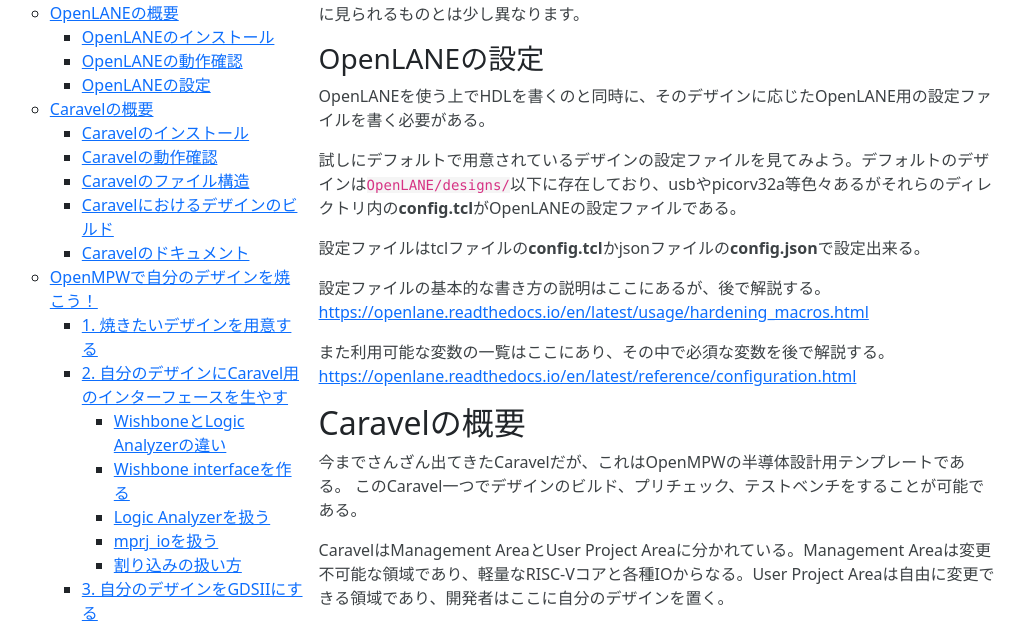
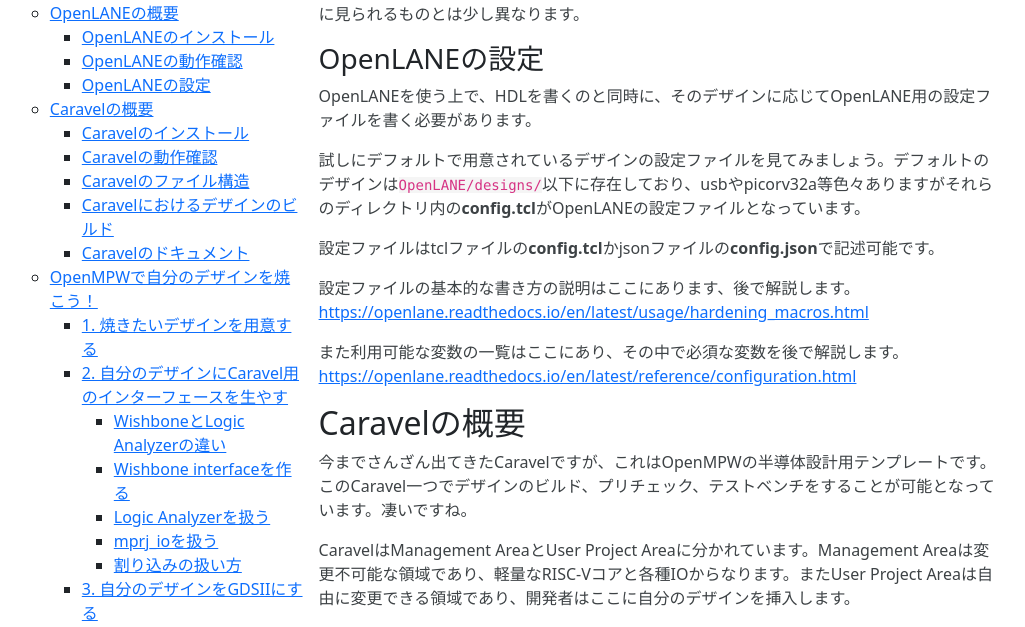
Before and after one commit to Cra2yPierr0t/Cra2yPierr0t.github.io, a Jekyll site: the page built from OpenMPW.md, in a window 1280 px wide and 1400 px high, scrolled down 4160 px. Shown: the part 175-802 px from the top of the window, without its empty margins (27-1052 px from the left). Built offline with Jekyll 4.4.1, drawn with Linux system fonts in a browser that asks for light colours; some of the changed text lies outside the part shown.

Commit message:
add keigo2

````diff
--- a/OpenMPW.md
+++ b/OpenMPW.md
@@ -142,34 +142,34 @@
 この画像は回路が生成されている感を感じるためにデキャップセルを非表示にしており、実際に見られるものとは少し異なります。
 
 ### OpenLANEの設定
-OpenLANEを使う上でHDLを書くのと同時に、そのデザインに応じたOpenLANE用の設定ファイルを書く必要がある。
+OpenLANEを使う上で、HDLを書くのと同時に、そのデザインに応じてOpenLANE用の設定ファイルを書く必要があります。
 
-試しにデフォルトで用意されているデザインの設定ファイルを見てみよう。デフォルトのデザインは`OpenLANE/designs/`以下に存在しており、usbやpicorv32a等色々あるがそれらのディレクトリ内の**config.tcl**がOpenLANEの設定ファイルである。
+試しにデフォルトで用意されているデザインの設定ファイルを見てみましょう。デフォルトのデザインは`OpenLANE/designs/`以下に存在しており、usbやpicorv32a等色々ありますがそれらのディレクトリ内の**config.tcl**がOpenLANEの設定ファイルとなっています。
 
-設定ファイルはtclファイルの**config.tcl**かjsonファイルの**config.json**で設定出来る。
+設定ファイルはtclファイルの**config.tcl**かjsonファイルの**config.json**で記述可能です。
 
-設定ファイルの基本的な書き方の説明はここにあるが、後で解説する。
+設定ファイルの基本的な書き方の説明はここにあります、後で解説します。
 [https://openlane.readthedocs.io/en/latest/usage/hardening_macros.html](https://openlane.readthedocs.io/en/latest/usage/hardening_macros.html)
 
-また利用可能な変数の一覧はここにあり、その中で必須な変数を後で解説する。
+また利用可能な変数の一覧はここにあり、その中で必須な変数を後で解説します。
 [https://openlane.readthedocs.io/en/latest/reference/configuration.html](https://openlane.readthedocs.io/en/latest/reference/configuration.html)
 
 ## Caravelの概要
-今までさんざん出てきたCaravelだが、これはOpenMPWの半導体設計用テンプレートである。
-このCaravel一つでデザインのビルド、プリチェック、テストベンチをすることが可能である。
+今までさんざん出てきたCaravelですが、これはOpenMPWの半導体設計用テンプレートです。
+このCaravel一つでデザインのビルド、プリチェック、テストベンチをすることが可能となっています。凄いですね。
 
-CaravelはManagement AreaとUser Project Areaに分かれている。Management Areaは変更不可能な領域であり、軽量なRISC-Vコアと各種IOからなる。User Project Areaは自由に変更できる領域であり、開発者はここに自分のデザインを置く。
+CaravelはManagement AreaとUser Project Areaに分かれています。Management Areaは変更不可能な領域であり、軽量なRISC-Vコアと各種IOからなります。またUser Project Areaは自由に変更できる領域であり、開発者はここに自分のデザインを挿入します。
 
-Management Areaのサイズは`2.920um x 3.520um`であり、大体`10mm`となっている。
+Management Areaのサイズは`2.920um x 3.520um`であり、大体`10mm^2`です。
 
 ![caravelの概要](https://i.imgur.com/CQLoSjf.png)
 
-User Project Areaから外部には38本のGPIO線が伸びており、ここから直接自分のデザインにアクセス出来る。またManagement Areaとは32bitのwishboneインターフェースと128bitのLogic Analyzer線で繋がっており、RISC-Vコア上で走っているプログラムがMMIOでアクセス出来る。
+User Project Areaから外部には38本のGPIO線が伸びており、ここから直接自分のデザインにアクセス出来ます。またManagement Areaとは32bitのwishboneインターフェースと128bitのLogic Analyzer線で繋がっており、RISC-Vコア上で走っているプログラムがMMIOでアクセスを行えます。
 
 ### Caravelのインストール
-ここの作業は、上記のOpenLANEのインストールで既にCaravelのインストールを完了している場合はやる必要は無い。**むしろやらない方が良い。**
+ここの作業は、上記のOpenLANEのインストールで既にCaravelのインストールを完了している場合はやる必要はありません。**むしろやらない方が良い。**
 
-ただOpenLANEもpdkもCaravelも全部消してもう一度OpenMPWで必要なOSSをインストールしたいならここを見るのが手っ取り早い。
+ただOpenLANEもpdkもCaravelも全部消してもう一度OpenMPWで必要なOSSをインストールしたいならここを見るのが手っ取り早いです。
 
 caravelをダウンロード。`<tag>`は次のページから最新のものを指定してください。執筆時点ではSkywaterの130nmを使うシャトルの場合は`mpw-8c`でGlobalFoundriesの180nmを使う場合は`gfmpw-0d`です。[https://github.com/efabless/caravel_user_project/tags](https://github.com/efabless/caravel_user_project/tags)
 ```bash
````
